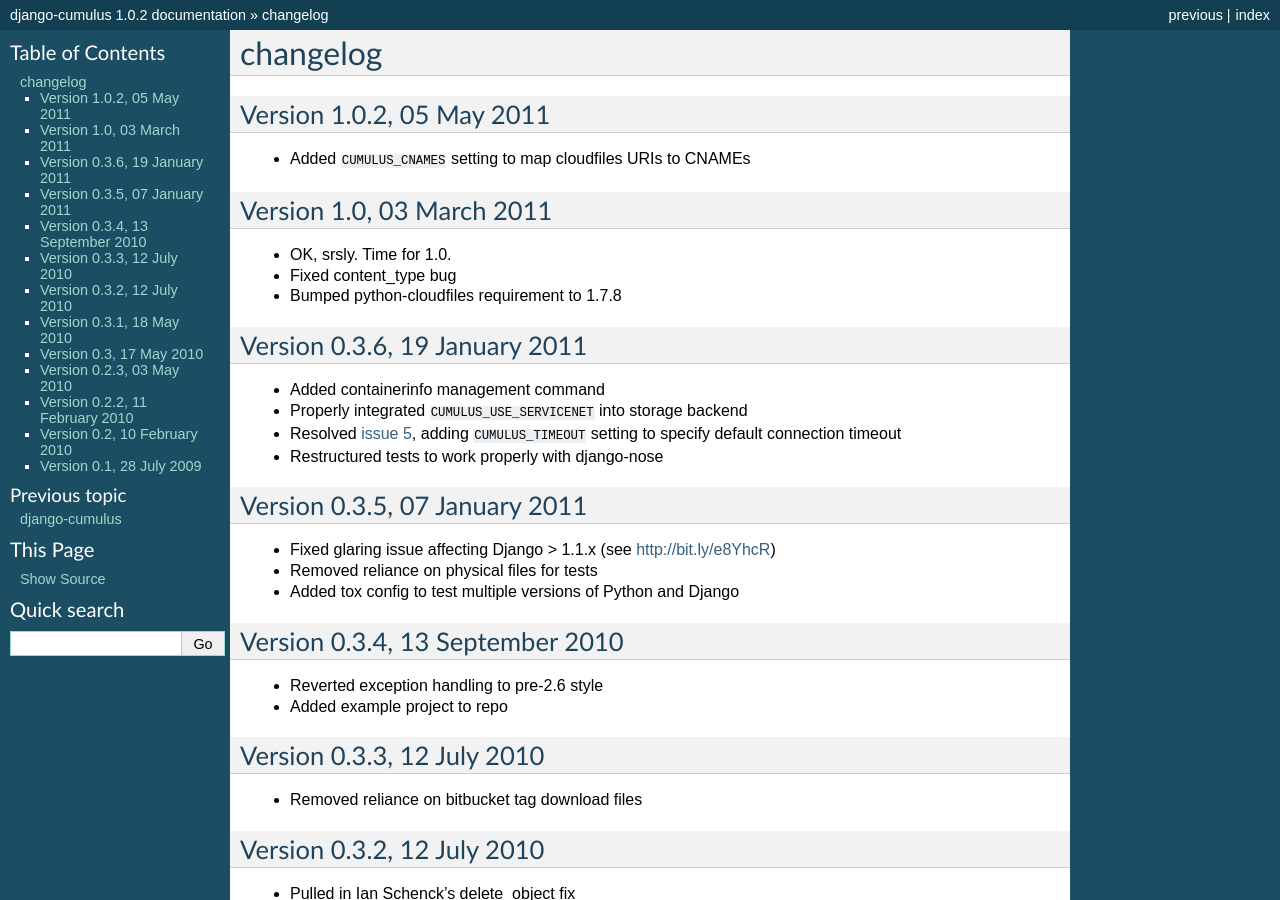
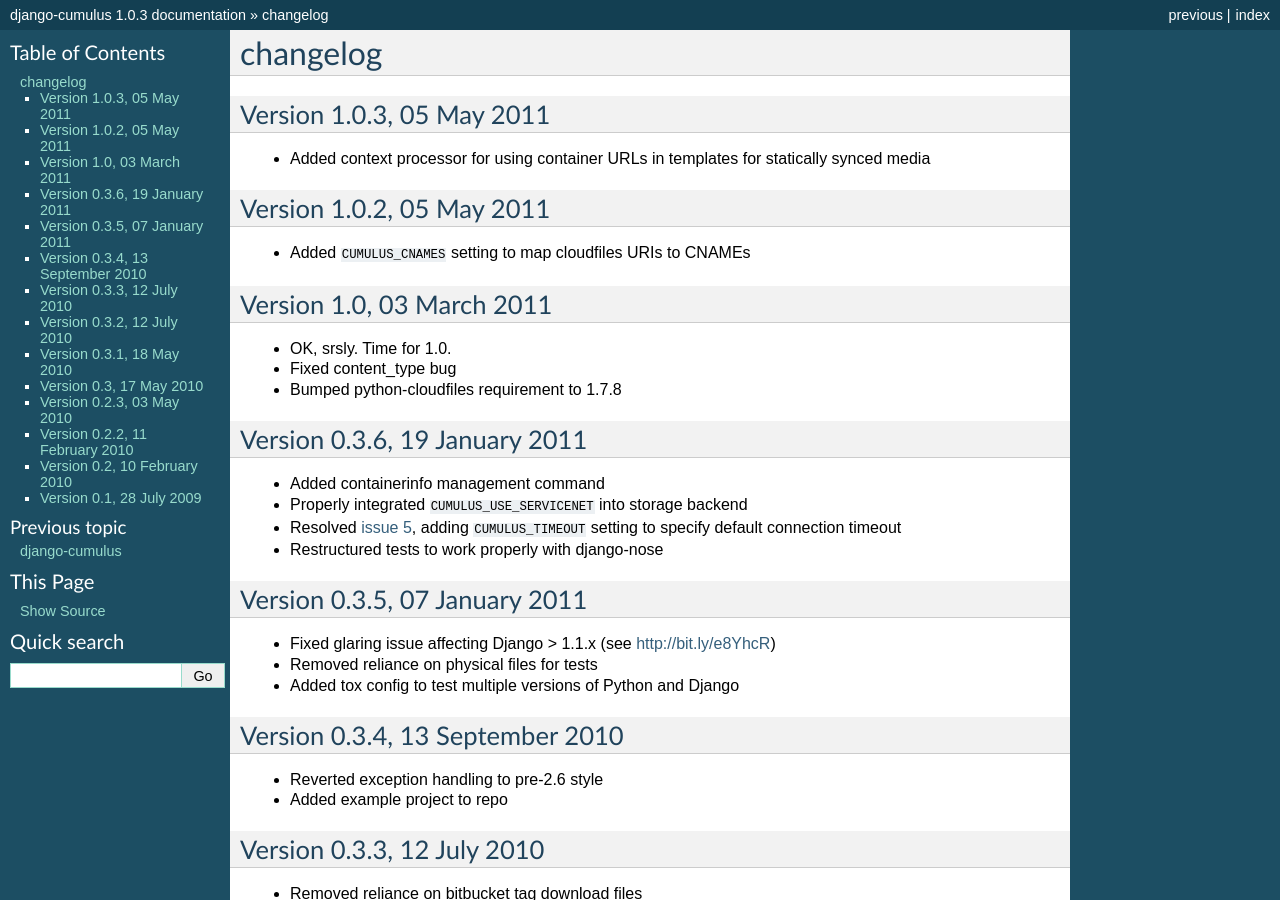
Before and after one commit to django-cumulus/django-cumulus, a Sphinx documentation site: the page built from docs/changelog.rst, in a window 1280 px wide and 900 px high. Built offline with Sphinx 7.4.7, drawn with Linux system fonts in a browser that asks for light colours; some of the changed text lies outside the part shown.

Commit message:
prep for 1.0.3 release

```diff
--- a/cumulus/__init__.py
+++ b/cumulus/__init__.py
@@ -4,7 +4,7 @@
 __version_info__ = {
     'major': 1,
     'minor': 0,
-    'micro': 2,
+    'micro': 3,
     'releaselevel': 'final',
     'serial': 1
 }
--- a/docs/changelog.rst
+++ b/docs/changelog.rst
@@ -1,5 +1,10 @@
 changelog
 =========
+
+Version 1.0.3, 05 May 2011
+**************************
+
+* Added context processor for using container URLs in templates for statically synced media
 
 Version 1.0.2, 05 May 2011
 **************************
--- a/docs/conf.py
+++ b/docs/conf.py
@@ -45,9 +45,9 @@
 # built documents.
 #
 # The short X.Y version.
-version = '1.0.2'
+version = '1.0.3'
 # The full version, including alpha/beta/rc tags.
-release = '1.0.2'
+release = '1.0.3'
 
 # The language for content autogenerated by Sphinx. Refer to documentation
 # for a list of supported languages.
--- a/docs/index.rst
+++ b/docs/index.rst
@@ -14,7 +14,7 @@
 Installation
 ************
 
-To install the latest release (currently 1.0.2) from PyPI using pip::
+To install the latest release (currently 1.0.3) from PyPI using pip::
 
     pip install django-cumulus
 
```
Also changed, not shown: 1 other file.
